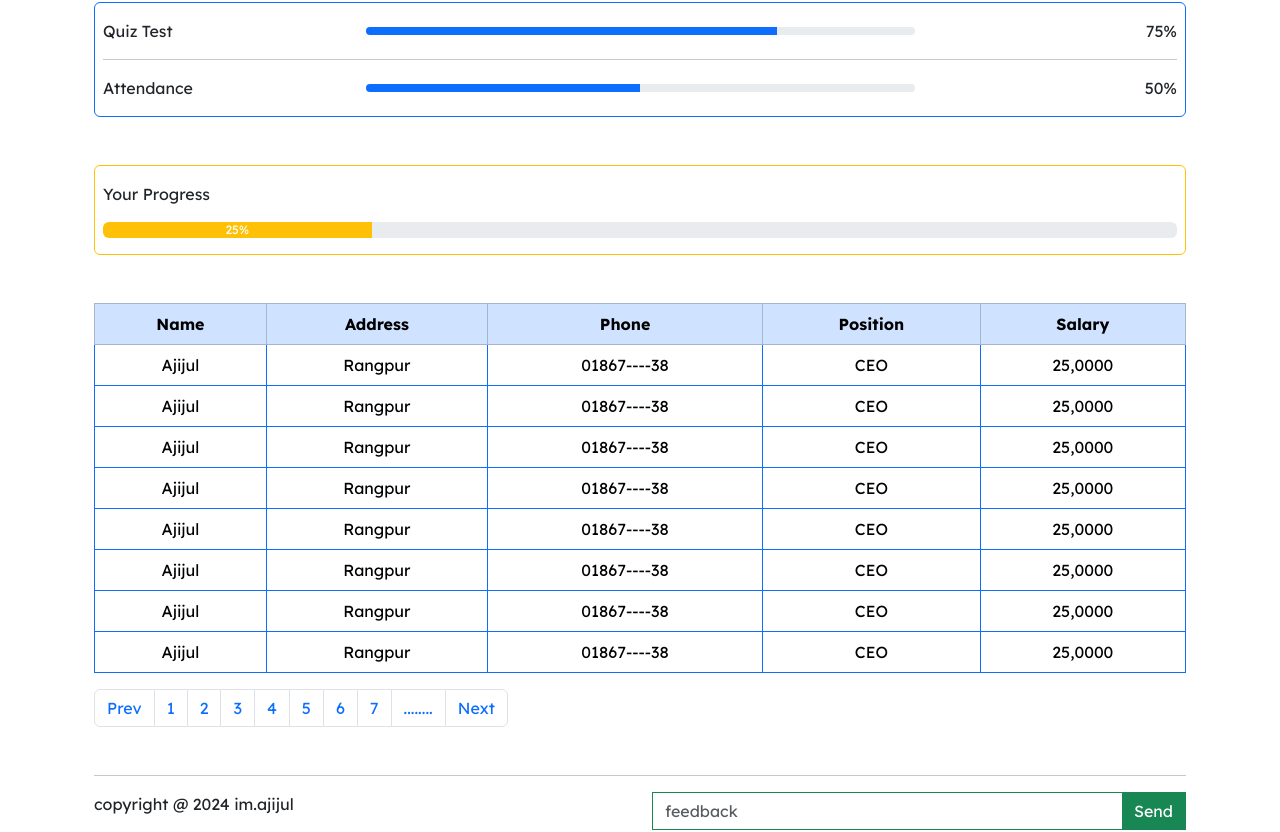
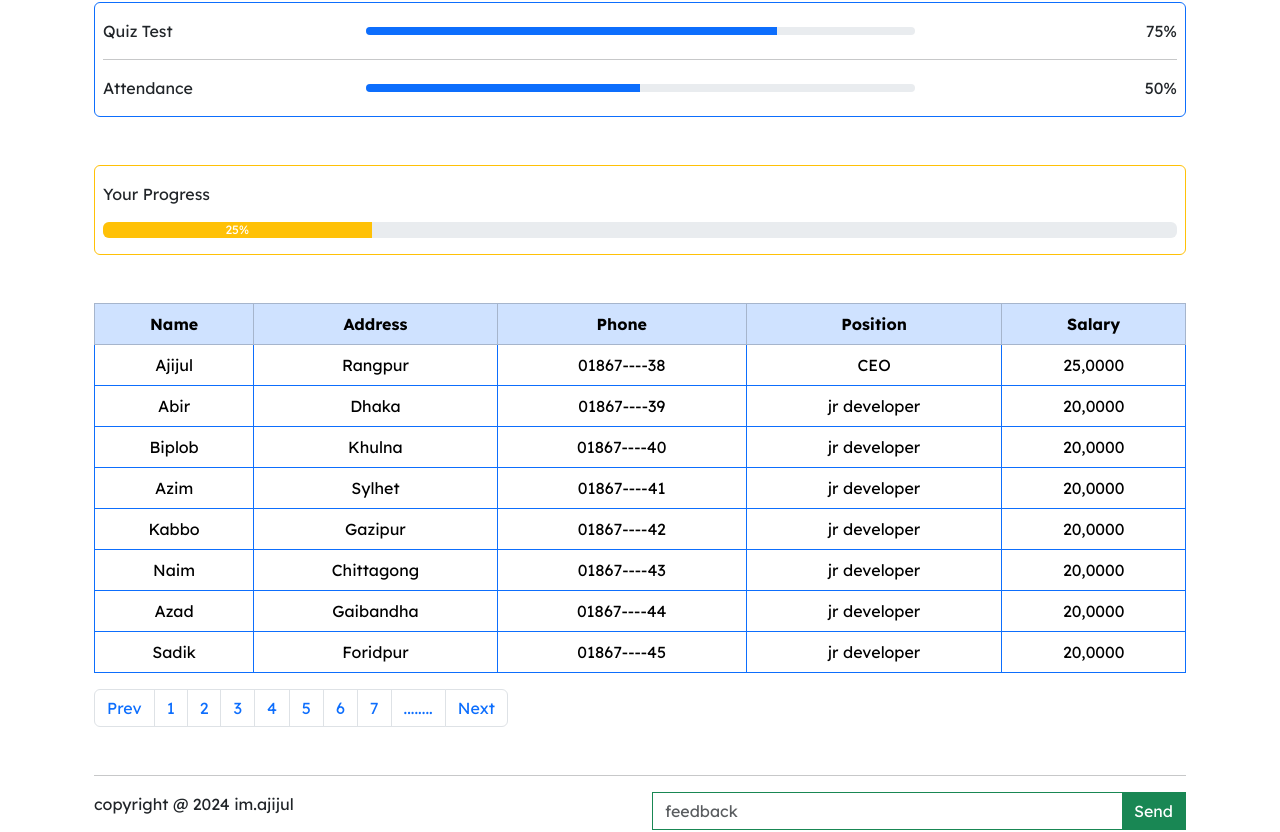
Before and after one commit to imajijul/assignment_1, a plain HTML site: page index.html in a window 1280 px wide. Shown: the part 1633-2465 px from the top of the page. Drawn offline with Linux system fonts and the light colour scheme.

Commit message:
update 2 done

```diff
--- a/index.html
+++ b/index.html
@@ -309,59 +309,59 @@
       </tr>
 
       <tr>
-        <td>Ajijul</td>
-        <td>Rangpur</td>
-        <td>01867----38</td>
-        <td>CEO</td>
-        <td>25,0000</td>
+        <td>Abir</td>
+        <td>Dhaka</td>
+        <td>01867----39</td>
+        <td>jr developer</td>
+        <td>20,0000</td>
       </tr>
 
       <tr>
-        <td>Ajijul</td>
-        <td>Rangpur</td>
-        <td>01867----38</td>
-        <td>CEO</td>
-        <td>25,0000</td>
+        <td>Biplob</td>
+        <td>Khulna</td>
+        <td>01867----40</td>
+        <td>jr developer</td>
+        <td>20,0000</td>
       </tr>
 
       <tr>
-        <td>Ajijul</td>
-        <td>Rangpur</td>
-        <td>01867----38</td>
-        <td>CEO</td>
-        <td>25,0000</td>
+        <td>Azim</td>
+        <td>Sylhet</td>
+        <td>01867----41</td>
+        <td>jr developer</td>
+        <td>20,0000</td>
       </tr>
 
       <tr>
-        <td>Ajijul</td>
-        <td>Rangpur</td>
-        <td>01867----38</td>
-        <td>CEO</td>
-        <td>25,0000</td>
+        <td>Kabbo</td>
+        <td>Gazipur</td>
+        <td>01867----42</td>
+        <td>jr developer</td>
+        <td>20,0000</td>
       </tr>
 
       <tr>
-        <td>Ajijul</td>
-        <td>Rangpur</td>
-        <td>01867----38</td>
-        <td>CEO</td>
-        <td>25,0000</td>
+        <td>Naim</td>
+        <td>Chittagong</td>
+        <td>01867----43</td>
+        <td>jr developer</td>
+        <td>20,0000</td>
       </tr>
 
       <tr>
-        <td>Ajijul</td>
-        <td>Rangpur</td>
-        <td>01867----38</td>
-        <td>CEO</td>
-        <td>25,0000</td>
+        <td>Azad</td>
+        <td>Gaibandha</td>
+        <td>01867----44</td>
+        <td>jr developer</td>
+        <td>20,0000</td>
       </tr>
 
       <tr>
-        <td>Ajijul</td>
-        <td>Rangpur</td>
-        <td>01867----38</td>
-        <td>CEO</td>
-        <td>25,0000</td>
+        <td>Sadik</td>
+        <td>Foridpur</td>
+        <td>01867----45</td>
+        <td>jr developer</td>
+        <td>20,0000</td>
       </tr>
     </tbody>
 
```
